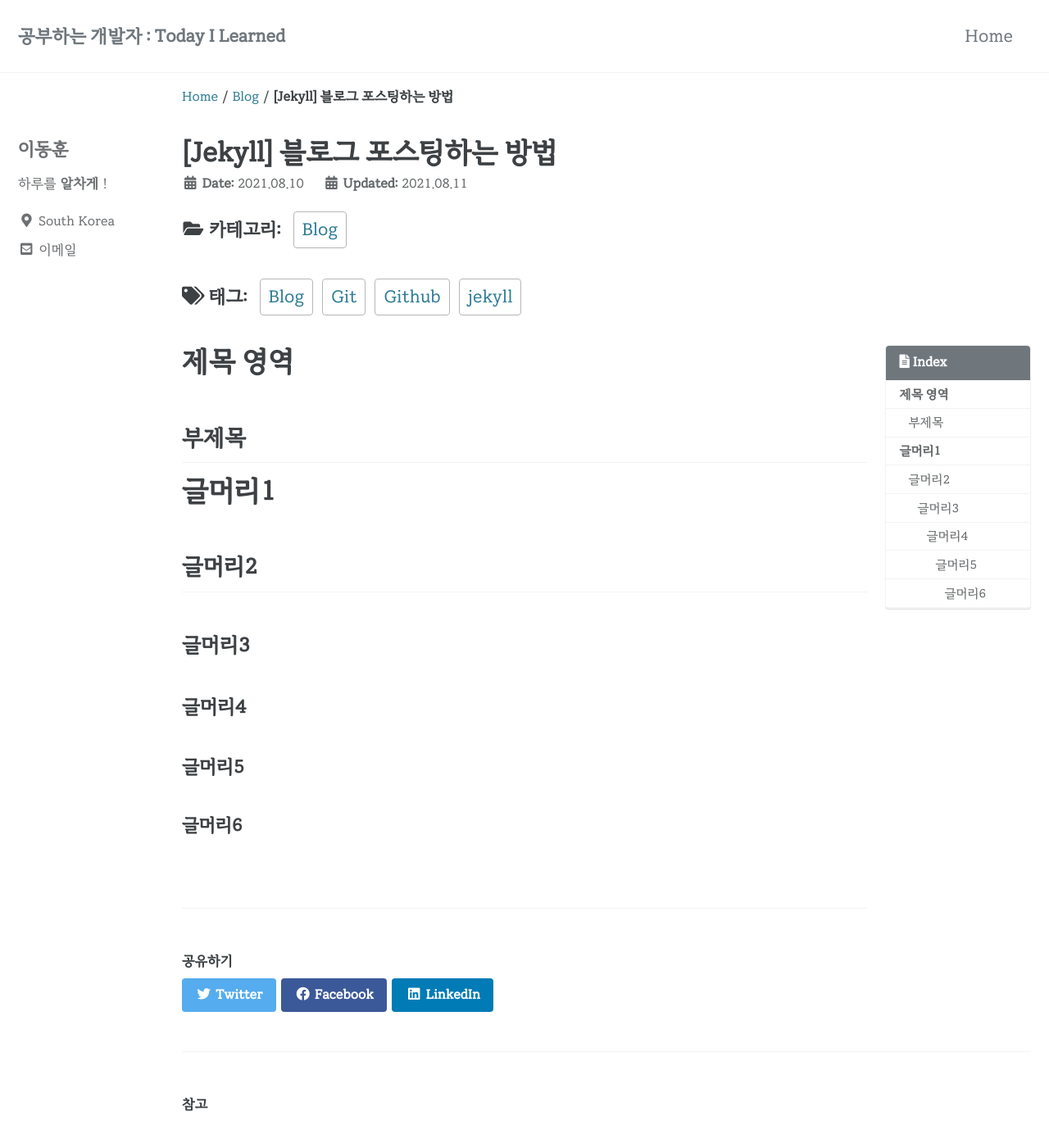
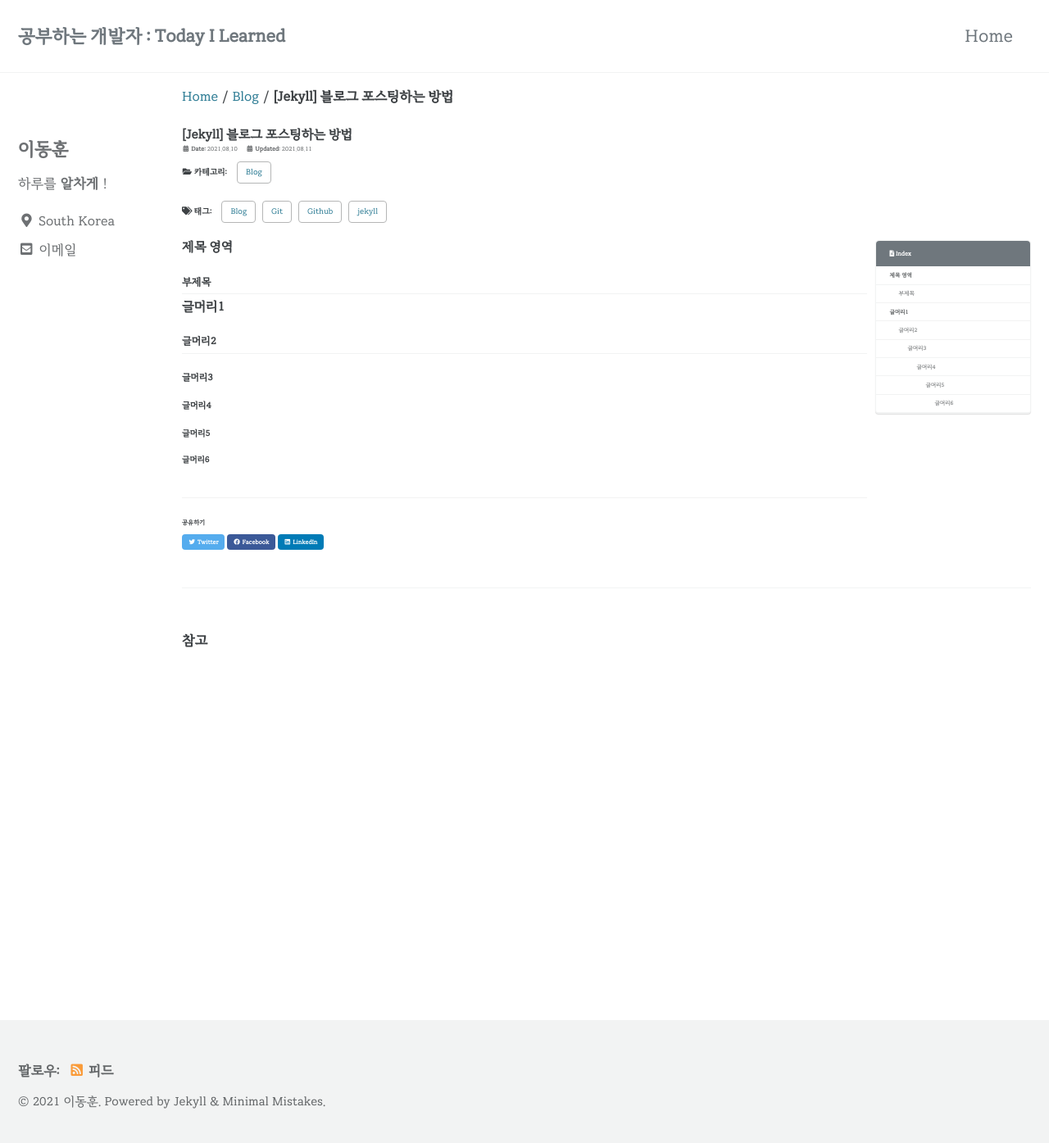
Before and after one commit to gchlee2/gchlee2.github.io, a Jekyll site: the page built from _posts/2021-08-10-my-first-post.md, in a window 1280 px wide and 1400 px high. Shown: the top 1395 px of the window at 82% size. Built offline with Jekyll 4.4.1, drawn with Linux system fonts in a browser that asks for light colours; cached includes are drawn as plain includes.

Commit message:
폰트 크기 수정

```diff
--- a/assets/css/main.scss
+++ b/assets/css/main.scss
@@ -13,3 +13,5 @@
     font-weight: normal;
     font-style: normal;
 }
+
+.page{font-size:10px;}
```
